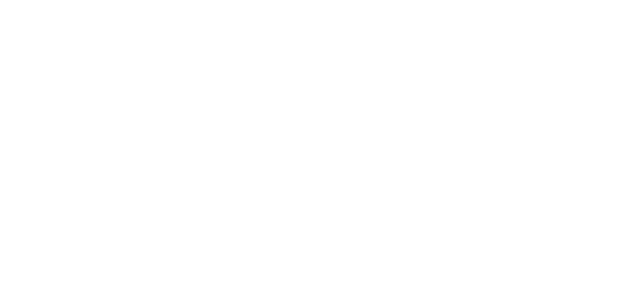
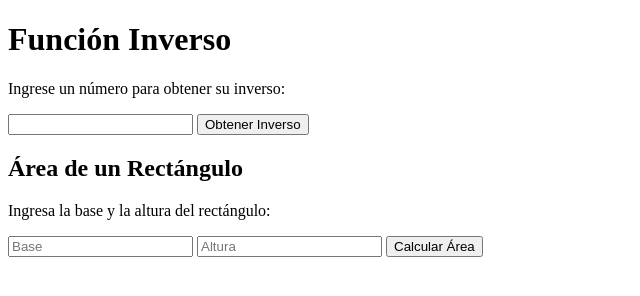
Before and after one commit to Guadalupesoria09/TC2005B, a plain HTML site: page primeros labs/lab4.html in a window 1280 px wide. Shown: the whole page, without its empty margins (0-640 px from the left). Drawn offline with Linux system fonts and the light colour scheme.

Commit message:
Problema 6: Calcular area de rectangulo

```diff
--- a/primeros labs/lab4.html
+++ b/primeros labs/lab4.html
@@ -8,9 +8,23 @@
     <title>Función contador</title>
     <title>Función promedio</title>
     <title>Función Inverso</title>
+    <title>Función Calcular area</title>
+
 
 </head>
 <body>
+    <h1>Función Inverso</h1>
+    <p>Ingrese un número para obtener su inverso:</p>
+    <input type="number" id="numeroInput">
+    <button onclick="obtenerInverso()">Obtener Inverso</button>
+    <p id="resultado"></p>
+
+    <h2>Área de un Rectángulo</h2>
+    <p>Ingresa la base y la altura del rectángulo:</p>
+    <input type="number" id="base" placeholder="Base">
+    <input type="number" id="altura" placeholder="Altura">
+    <button onclick="calcularArea()">Calcular Área</button>
+    <p id="resultado"></p>
     <script>
         /*Tabla de cuadrados y cubos
 
@@ -113,7 +127,7 @@ function promedios (matriz){
 
         console.log(promedios(matriz));*/
 
-/* Inverso*/
+/* Inverso
 function inverso(numero) {
             let numeroInvertido = numero.toString().split('').reverse().join('');
             return parseInt(numeroInvertido);
@@ -123,7 +137,16 @@ function inverso(numero) {
             const numero = parseInt(document.getElementById('numeroInput').value);
             const resultado = inverso(numero);
             document.getElementById('resultado').textContent = `El inverso de ${numero} es: ${resultado}`;
+        }*/
+
+/* Area Rectangulo*/
+function calcularArea() {
+            const base = parseFloat(document.getElementById('base').value);
+            const altura = parseFloat(document.getElementById('altura').value);
+            const area = base * altura;
+            document.getElementById('resultado').textContent = `El área del rectángulo es: ${area}`;
         }
+
     </script>
 </body>
 </html>
```
